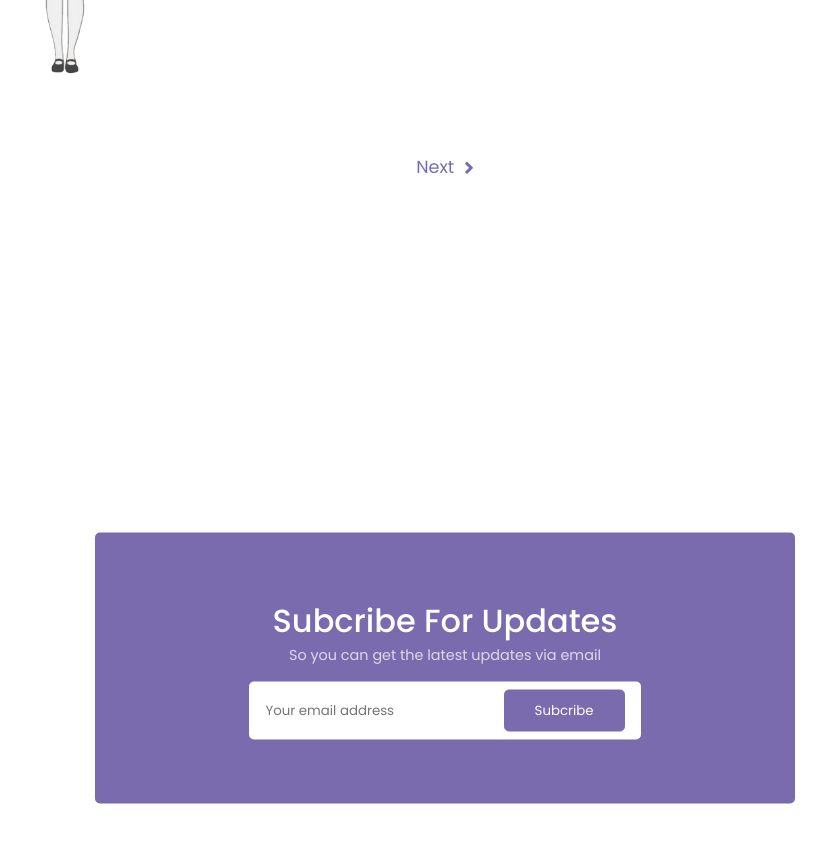
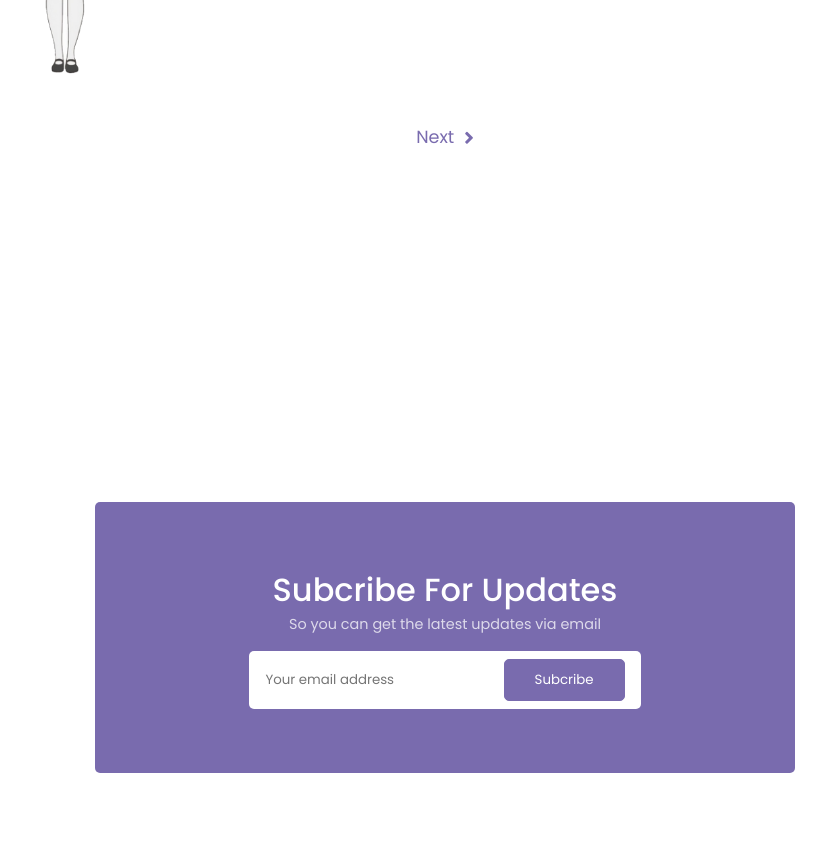
Before and after one commit to stevenjohs/re-zero, a plain HTML site: page index.html in a window 1280 px wide. Shown: the part 4019-4862 px from the top of the page, without its empty margins (195-1021 px from the left). Drawn offline with Linux system fonts and the light colour scheme.

Commit message:
akhir supahh

```diff
--- a/assets/css/app.css
+++ b/assets/css/app.css
@@ -410,7 +410,7 @@ section {
     align-self: flex-end;
     margin-right: auto;
     margin-left: auto;
-    margin-top: 2.5rem;
+    margin-top: 10px;
     cursor: pointer;
     padding: 7.5px 20px;
     justify-content: space-between;
@@ -450,9 +450,6 @@ section {
     flex-direction: column;
     align-items: center;
     margin: auto;
-    position: absolute;
-    top: 50%;
-    transform: translate(0, -50%);
 }
 
 .contact .contact-content h1 {
```
